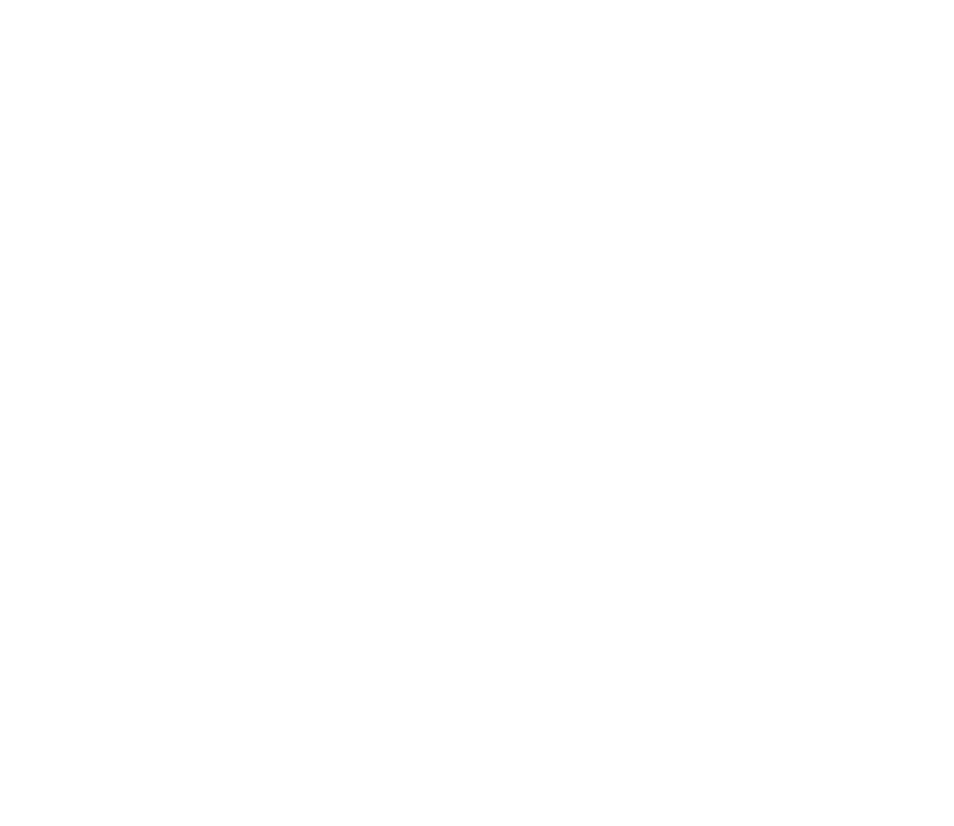
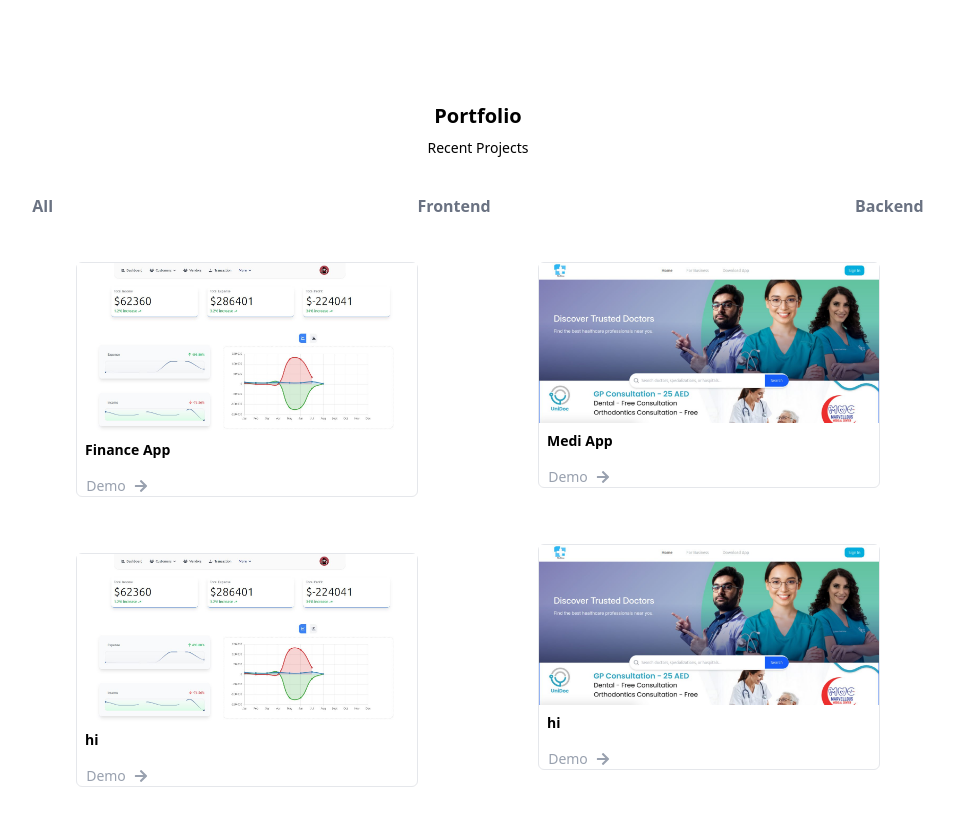
Before and after one commit to Yonas721/personal-portfolio-2, a React (Vite) app: page / in a window 1280 px wide. Shown: the part 2348-3174 px from the top of the page, without its empty margins (162-1116 px from the left). Before the commit the page ends 2370 px from the top, so only its background shows below. Built offline with nearby package versions, Linux system fonts and the light colour scheme.

Commit message:
projects page finshed

```diff
--- a/src/App.tsx
+++ b/src/App.tsx
@@ -1,6 +1,7 @@
 import About from "./components/About";
 import Main from "./components/Main";
 import NavBar from "./components/NavBar";
+import Projects from "./components/Projects";
 import Qualification from "./components/Qualification";
 import Skills from "./components/Skills";
 
@@ -9,9 +10,10 @@
     <>
       <NavBar />
       <Main />
-      <About/>
-      <Skills/>
-      <Qualification/>
+      <About />
+      <Skills />
+      <Qualification />
+      <Projects />
     </>
   );
 }
--- a/src/components/Main.tsx
+++ b/src/components/Main.tsx
@@ -5,7 +5,7 @@
 import yonas from "../assets/yonas.jpg";
 const Main = () => {
   return (
-    <main className="flex  px-6 py-4 gap-2 my-12 max-w-[80%] mx-auto gap-4">
+    <main className="flex  px-6 py-4  my-12 max-w-[80%] mx-auto gap-4">
       <div className="flex flex-col justify-around items-center  gap-8 ">
         <h1 className="font-bold text-5xl text-wrap">Yonas Jemberu ✋</h1>
         <p className="flex items-center">
--- /dev/null
+++ b/src/components/Projects.tsx
@@ -0,0 +1,49 @@
+import Project from "./subcomponents/Project"
+import Finance from "../assets/projects/finance-A.jpg"
+import Medi from "../assets/projects/medi-1.jpg"
+const Projects = () => {
+  return (
+    <div className="my-20">
+      <div className="text-center mt-4">
+        <h2 className="font-bold text-xl">Portfolio</h2>
+        <h4 className="text-sm mt-2">Recent Projects</h4>
+      </div>
+
+      <div className="flex justify-around p-3 mt-4">
+        <a href="" className=" text-gray-500 font-bold p-2 rounded-md">
+          All
+        </a>
+        <a href="" className="text-gray-500 font-bold p-2 rounded-md">
+          Frontend
+        </a>
+        <a href="" className="text-gray-500 font-bold p-2 rounded-md">
+          Backend
+        </a>
+      </div>
+
+      <div className=" flex gap-26 justify-center py-4 ">
+
+        <div className="flex flex-col gap-10">
+
+          <div className="p-2">
+            <Project img={Finance} title="Finance App" />
+          </div>
+          <div className="p-2">
+            <Project img={Finance} title="hi" />
+          </div>
+        </div>
+
+        <div className=" flex flex-col gap-10">
+          <div className="p-2">
+            <Project img={Medi} title="Medi App" />
+          </div>
+          <div className="p-2">
+            <Project img={Medi} title="hi" />
+          </div>
+        </div>
+      </div>
+    </div>
+  );
+}
+
+export default Projects
--- /dev/null
+++ b/src/components/subcomponents/Project.tsx
@@ -0,0 +1,24 @@
+import type { ReactNode } from "react";
+import { FaArrowRight } from "react-icons/fa";
+
+interface Props {
+  img: ReactNode | null;
+  title: string;
+}
+const Project = ({ img, title }: Props) => {
+  return (
+    <div className="rounded-md bg-white border border-gray-200">
+      <img className="w-85" src={img} alt="image" />
+      <p className="font-bold text-sm mt-2 ml-2">{title}</p>
+
+      <a href="#">
+        <p className="flex items-center gap-2 w-20  text-sm justify-center text-gray-400 mt-4">
+          Demo
+          <FaArrowRight />
+        </p>
+      </a>
+    </div>
+  );
+};
+
+export default Project;
```
Also changed, not shown: src/assets/projects/finance-A.jpg (added), src/assets/projects/medi-1.jpg (added).
